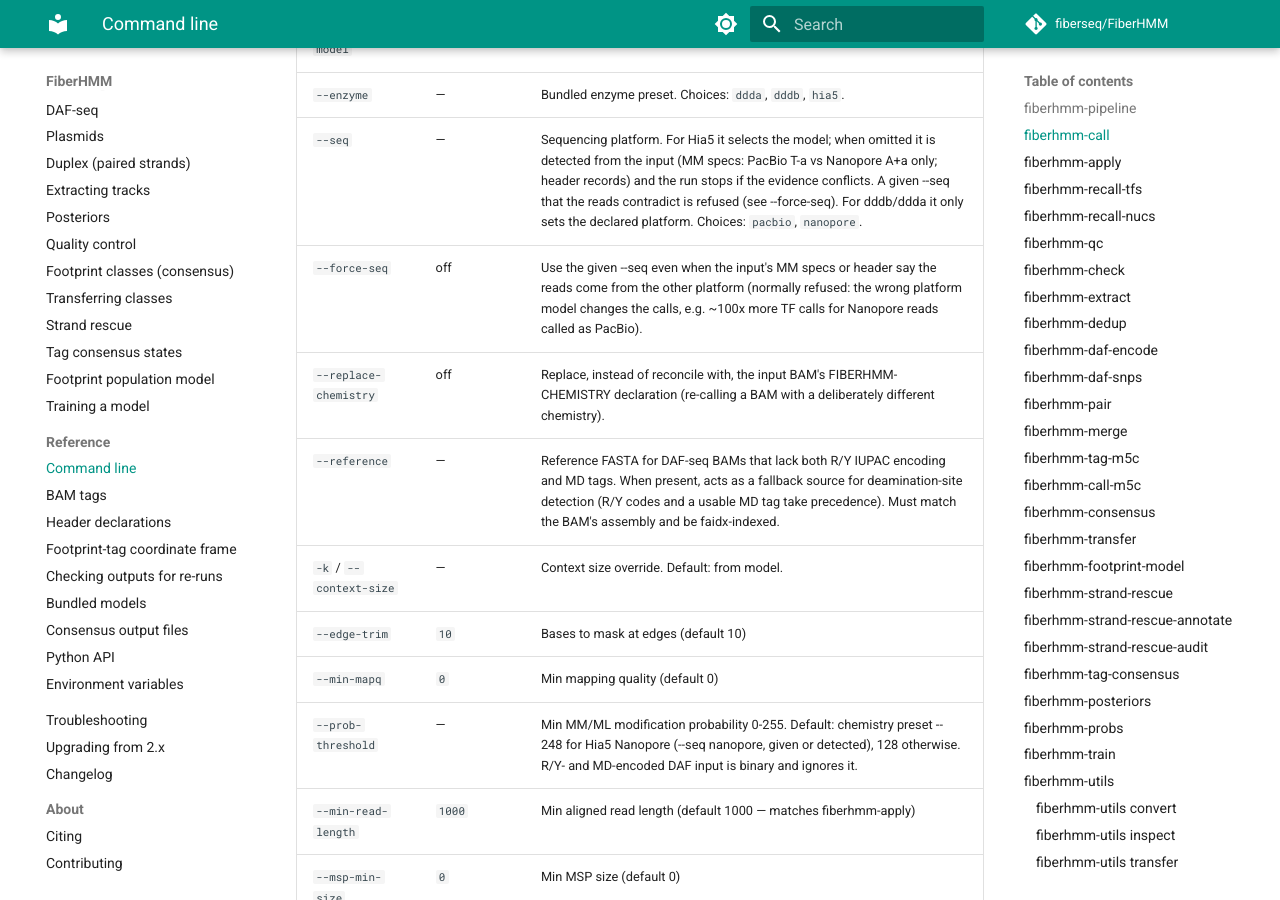
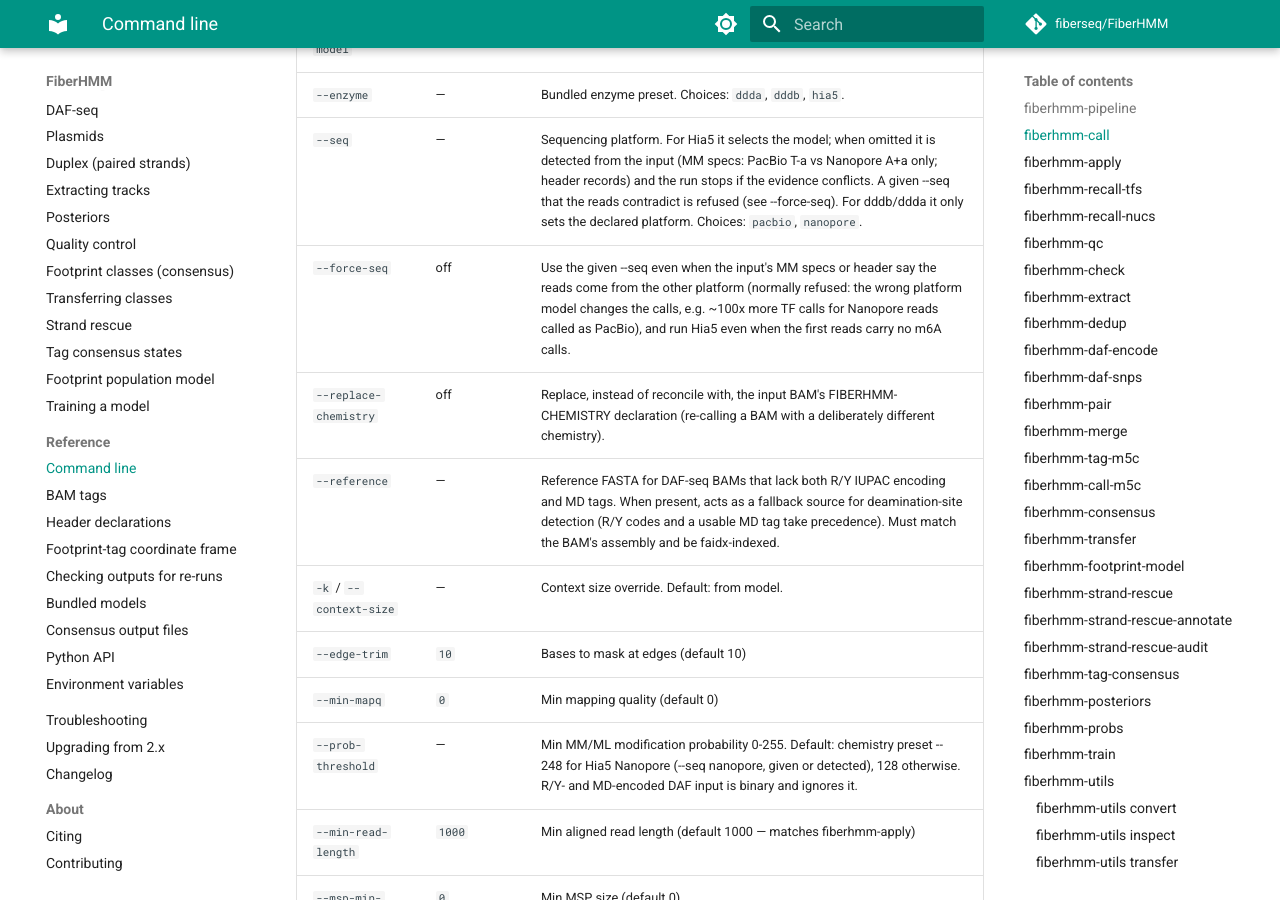
Before and after one commit to fiberseq/FiberHMM, an MkDocs documentation site: the page built from docs/reference/cli.md, in a window 1280 px wide and 900 px high, scrolled down 4155 px. Built offline with MkDocs 1.6.1 and Material for MkDocs 9.7.7, drawn with Linux system fonts in a browser that asks for light colours; comment, search, counter and statistics services are not loaded; some of the changed text lies outside the part shown.

Commit message:
docs(cli): regenerate the reference for the --force-seq help
Co-Authored-By: Claude Opus 5.5 (1M context) <noreply@anthropic.com>

```diff
--- a/docs/reference/cli.md
+++ b/docs/reference/cli.md
@@ -83,7 +83,7 @@ Generated from each command's argparse definition by `python tools/gen_cli_refer
 | `--recall-model` | — | Separate model for TF LLR tables. Default: reuse apply model. |
 | `--enzyme` | — | Bundled enzyme preset. Choices: `ddda`, `dddb`, `hia5`. |
 | `--seq` | — | Sequencing platform. For Hia5 it selects the model; when omitted it is detected from the input (MM specs: PacBio T-a vs Nanopore A+a only; header records) and the run stops if the evidence conflicts. A given --seq that the reads contradict is refused (see --force-seq). For dddb/ddda it only sets the declared platform. Choices: `pacbio`, `nanopore`. |
-| `--force-seq` | off | Use the given --seq even when the input's MM specs or header say the reads come from the other platform (normally refused: the wrong platform model changes the calls, e.g. ~100x more TF calls for Nanopore reads called as PacBio). |
+| `--force-seq` | off | Use the given --seq even when the input's MM specs or header say the reads come from the other platform (normally refused: the wrong platform model changes the calls, e.g. ~100x more TF calls for Nanopore reads called as PacBio), and run Hia5 even when the first reads carry no m6A calls. |
 | `--replace-chemistry` | off | Replace, instead of reconcile with, the input BAM's FIBERHMM-CHEMISTRY declaration (re-calling a BAM with a deliberately different chemistry). |
 | `--reference` | — | Reference FASTA for DAF-seq BAMs that lack both R/Y IUPAC encoding and MD tags. When present, acts as a fallback source for deamination-site detection (R/Y codes and a usable MD tag take precedence). Must match the BAM's assembly and be faidx-indexed. |
 | `-k` / `--context-size` | — | Context size override. Default: from model. |
@@ -164,7 +164,7 @@ Generated from each command's argparse definition by `python tools/gen_cli_refer
 | `-o` / `--outdir` | required | Output directory, or "-" to write BAM to stdout (for piping) |
 | `--enzyme` | — | Auto-select a supported bundled chemistry model. Use --seq pacbio\|nanopore for Hia5. Choices: `ddda`, `dddb`, `hia5`. |
 | `--seq` | — | Hia5 sequencing platform. When omitted it is detected from the input (MM specs: PacBio T-a vs Nanopore A+a only; header records); conflicting evidence stops the run, and a given --seq that the reads contradict is refused (see --force-seq). Ignored for dddb/ddda. Choices: `pacbio`, `nanopore`. |
-| `--force-seq` | off | Use the given --seq even when the input's MM specs or header say the reads come from the other platform (normally refused: the wrong platform model changes the calls, e.g. ~100x more TF calls for Nanopore reads called as PacBio). |
+| `--force-seq` | off | Use the given --seq even when the input's MM specs or header say the reads come from the other platform (normally refused: the wrong platform model changes the calls, e.g. ~100x more TF calls for Nanopore reads called as PacBio), and run Hia5 even when the first reads carry no m6A calls. |
 | `-k` / `--context-size` | — | Context size (auto-detected from model if not specified) |
 | `--cores` / `-c` | `1` | Number of CPU cores (0=auto, default: 1) |
 | `--io-threads` | `4` | Number of htslib decompression/compression threads for BAM I/O (default: 4) |
@@ -199,7 +199,7 @@ Generated from each command's argparse definition by `python tools/gen_cli_refer
 | `-m` / `--model` | — | FiberHMM model JSON. If omitted, the bundled model for --enzyme/--seq is used automatically. |
 | `--enzyme` | — | Enzyme preset: auto-selects the bundled model and min-llr/emission-uplift defaults (ddda, dddb, hia5). Choices: `ddda`, `dddb`, `hia5`. |
 | `--seq` | — | Hia5 sequencing platform. When omitted it is taken from the input's FIBERHMM-CHEMISTRY declaration or detected from its MM specs (PacBio T-a vs Nanopore A+a only); conflicting evidence stops the run, and a given --seq that the reads contradict is refused (see --force-seq). Ignored for dddb/ddda. Choices: `pacbio`, `nanopore`. |
-| `--force-seq` | off | Use the given --seq even when the input's MM specs or header say the reads come from the other platform (normally refused: the wrong platform model changes the calls, e.g. ~100x more TF calls for Nanopore reads called as PacBio). |
+| `--force-seq` | off | Use the given --seq even when the input's MM specs or header say the reads come from the other platform (normally refused: the wrong platform model changes the calls, e.g. ~100x more TF calls for Nanopore reads called as PacBio), and run Hia5 even when the first reads carry no m6A calls. |
 | `--replace-chemistry` | off | Replace, instead of reconcile with, the input BAM's FIBERHMM-CHEMISTRY declaration. By default a custom --model inherits the input's enzyme/platform when its observation mode matches, and a conflicting --enzyme/--seq is refused. |
 | `--daf-mask-runs` | — | DAF only: thin targets lying in same-strand runs of &gt;= N original C (CT) or G (GA) bases (CC/GG and longer at N=2; see --daf-run-policy). Adjacent conversions are coupled and do not follow the per-site emission model. Default: 2 with keep-one for --enzyme ddda (duplex-validated), off otherwise; 0 disables. |
 | `--daf-run-policy` | `keep-one` | With --daf-mask-runs: keep each run's 5'-most target (default) or drop the run. Choices: `keep-one`, `drop`. |
@@ -236,7 +236,7 @@ Generated from each command's argparse definition by `python tools/gen_cli_refer
 | `-m` / `--model` | — | FiberHMM model JSON. If omitted, the bundled model for --enzyme/--seq is used automatically. |
 | `--enzyme` | — | Enzyme preset: auto-selects the bundled model and min-llr/emission-uplift defaults (ddda, dddb, hia5). Choices: `ddda`, `dddb`, `hia5`. |
 | `--seq` | — | Hia5 sequencing platform. When omitted it is taken from the input's FIBERHMM-CHEMISTRY declaration or detected from its MM specs (PacBio T-a vs Nanopore A+a only); conflicting evidence stops the run, and a given --seq that the reads contradict is refused (see --force-seq). Ignored for dddb/ddda. Choices: `pacbio`, `nanopore`. |
-| `--force-seq` | off | Use the given --seq even when the input's MM specs or header say the reads come from the other platform (normally refused: the wrong platform model changes the calls, e.g. ~100x more TF calls for Nanopore reads called as PacBio). |
+| `--force-seq` | off | Use the given --seq even when the input's MM specs or header say the reads come from the other platform (normally refused: the wrong platform model changes the calls, e.g. ~100x more TF calls for Nanopore reads called as PacBio), and run Hia5 even when the first reads carry no m6A calls. |
 | `--replace-chemistry` | off | Replace, instead of reconcile with, the input BAM's FIBERHMM-CHEMISTRY declaration. By default a custom --model inherits the input's enzyme/platform when its observation mode matches, and a conflicting --enzyme/--seq is refused. |
 | `--daf-mask-runs` | — | DAF only: thin targets lying in same-strand runs of &gt;= N original C (CT) or G (GA) bases (CC/GG and longer at N=2; see --daf-run-policy). Adjacent conversions are coupled and do not follow the per-site emission model. Default: 2 with keep-one for --enzyme ddda (duplex-validated), off otherwise; 0 disables. |
 | `--daf-run-policy` | `keep-one` | With --daf-mask-runs: keep each run's 5'-most target (default) or drop the run. Choices: `keep-one`, `drop`. |
@@ -647,7 +647,7 @@ Generated from each command's argparse definition by `python tools/gen_cli_refer
 | `--format` | `auto` | Output format (default: auto-detect from extension) Choices: `auto`, `hdf5`, `tsv`. |
 | `--enzyme` | — | Auto-select a bundled enzyme model. Choices: `ddda`, `dddb`, `hia5`. |
 | `--seq` | — | Hia5 platform; detected from the input when omitted, as in fiberhmm-call (and checked against the reads when given). Ignored for dddb/ddda. Choices: `pacbio`, `nanopore`. |
-| `--force-seq` | off | Use the given --seq even when the input's MM specs or header say the reads come from the other platform (normally refused: the wrong platform model changes the calls, e.g. ~100x more TF calls for Nanopore reads called as PacBio). |
+| `--force-seq` | off | Use the given --seq even when the input's MM specs or header say the reads come from the other platform (normally refused: the wrong platform model changes the calls, e.g. ~100x more TF calls for Nanopore reads called as PacBio), and run Hia5 even when the first reads carry no m6A calls. |
 | `--edge-trim` / `-e` | `10` | Bases to trim from read edges (default: 10) |
 | `--prob-threshold` | — | Min ML probability (0-255) for an MM/ML modification call. Default: chemistry preset, as in fiberhmm-call -- 248 for Hia5 Nanopore (--seq nanopore, given or detected), 128 otherwise. |
 | `--keep-chimeras` | off | Do not drop DAF strand-swap chimeric reads |
```
